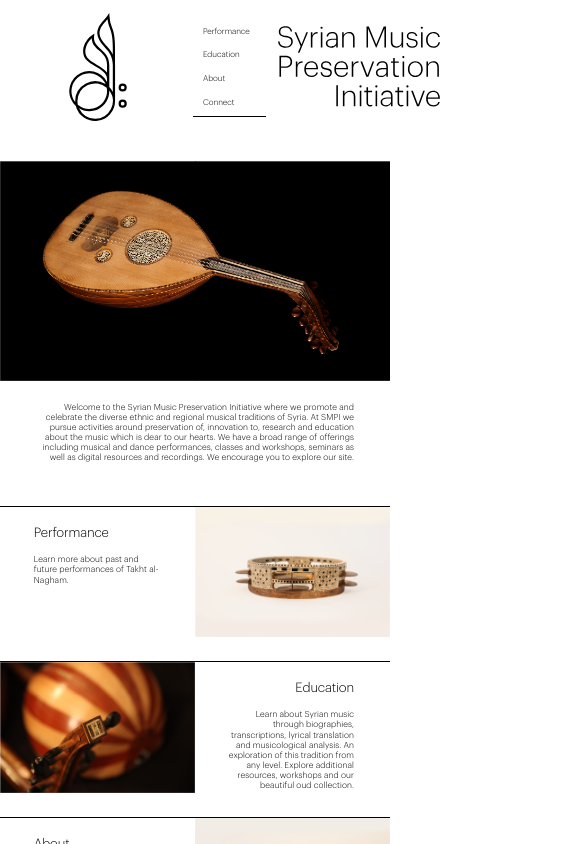
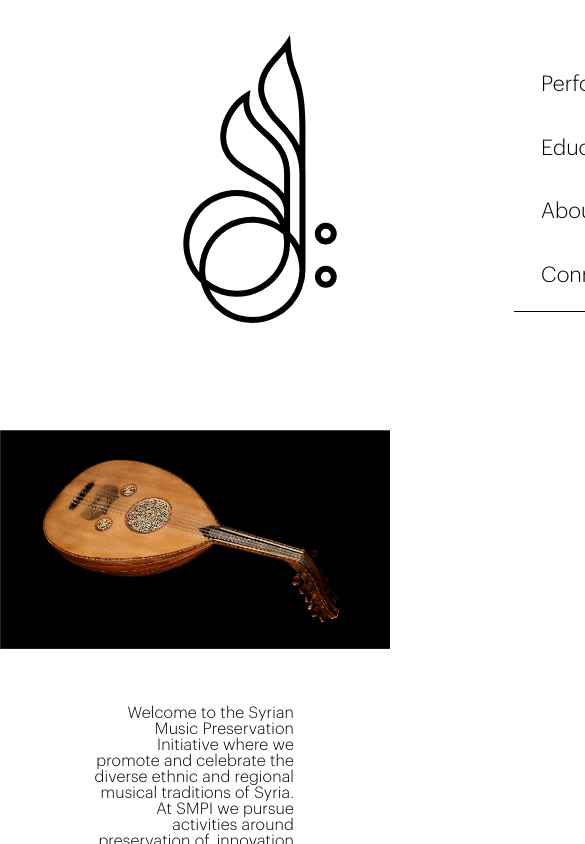
Before and after one commit to SyrianMusic/syrian-music-www, a Next.js app: page / in a window 390 px wide. Shown: the top 844 px of the page, 585 px wide, since content can reach past the window. Built offline with nearby package versions, Linux system fonts and the light colour scheme.

Commit message:
add mobile body typography

```diff
--- a/components/Typography.js
+++ b/components/Typography.js
@@ -1,21 +1,18 @@
 import cx from 'classnames';
 import PropTypes from 'prop-types';
-import { fontSizeMd, fontSizeLg, fontSizeH3 } from '../styles/mixins';
+import { fontSizeLg, fontSizeH3 } from '../styles/mixins';
 import theme from '../styles/theme';
 
-const variantMap = {
-  h1: 'h1',
-  h3: 'h3',
-  body: 'p',
-};
-
-const Typography = ({ className, children, as, textAlign, size, variant }) => {
-  let Component = variantMap.body;
+const Typography = ({ className, children, as, size, textAlign, variant }) => {
+  let Component = theme.typography.body.tagName;
 
   if (as) {
     Component = as;
-  } else if (Object.keys(variantMap).includes(variant)) {
-    Component = variantMap[variant];
+  } else if (
+    Object.keys(theme.typography).includes(variant) &&
+    theme.typography[variant]?.tagName
+  ) {
+    Component = theme.typography[variant].tagName;
   }
 
   return (
@@ -32,13 +29,12 @@ const Typography = ({ className, children, as, textAlign, size, variant }) => {
       {children}
       <style jsx>{`
         .size--md {
-          ${fontSizeMd};
-          margin-bottom: 1em;
+          font-size: ${theme.pxToRem(theme.typography.body.fontSizeMobile)};
+          line-height: ${theme.pxToRem(15)};
+          margin-bottom: ${theme.pxToRem(17.5)};
         }
 
         .size--lg {
-          ${fontSizeLg};
-          margin-bottom: ${theme.pxToEm(17.5, 22.5)};
         }
 
         .variant--h1,
@@ -47,14 +43,9 @@ const Typography = ({ className, children, as, textAlign, size, variant }) => {
         }
 
         .variant--h1 {
-          font-size: ${theme.pxToRem(42.5)};
-          line-height: ${theme.pxToRem(51)};
-          margin-bottom: ${theme.pxToEm(30, 42.5)};
         }
 
         .variant--h3 {
-          ${fontSizeH3};
-          margin-bottom: 1em;
         }
 
         .component-Typography-root:last-child {
@@ -63,6 +54,29 @@ const Typography = ({ className, children, as, textAlign, size, variant }) => {
 
         .variant--body {
           letter-spacing: 0.01em;
+        }
+
+        @media screen and (min-width: ${theme.breakpoint.mobileToDesktop}px) {
+          .size--md {
+            font-size: ${theme.pxToRem(theme.typography.body.fontSizeDesktop)};
+            line-height: ${theme.pxToRem(21)};
+          }
+
+          .size--lg {
+            ${fontSizeLg};
+            margin-bottom: ${theme.pxToEm(17.5, 22.5)};
+          }
+
+          .variant--h1 {
+            font-size: ${theme.pxToRem(42.5)};
+            line-height: ${theme.pxToRem(51)};
+            margin-bottom: ${theme.pxToEm(30, 42.5)};
+          }
+
+          .variant--h3 {
+            ${fontSizeH3};
+            margin-bottom: 1em;
+          }
         }
 
         .text-align--left {
@@ -102,7 +116,7 @@ Typography.propTypes = {
   as: PropTypes.string,
   size: PropTypes.oneOf(['md', 'lg']),
   textAlign: PropTypes.oneOf(['left', 'center', 'right']),
-  variant: PropTypes.oneOf(Object.keys(variantMap)),
+  variant: PropTypes.oneOf(Object.keys(theme.typography)),
 };
 
 Typography.defaultProps = {
--- a/styles/theme.js
+++ b/styles/theme.js
@@ -1,4 +1,18 @@
 const rootFontSize = 16;
+
+const typography = {
+  body: {
+    fontSizeMobile: 12.5,
+    fontSizeDesktop: 17.5,
+    tagName: 'p',
+  },
+  h1: {
+    tagName: 'h1',
+  },
+  h3: {
+    tagName: 'h3',
+  },
+};
 
 const theme = {
   breakpoint: {
@@ -10,8 +24,8 @@ const theme = {
   },
   font: {
     mobile: {
-      fontSizeMin: 6,
-      fontSizeMax: rootFontSize,
+      fontSizeMin: rootFontSize,
+      fontSizeMax: rootFontSize * 2,
     },
     desktop: {
       fontSizeMin: rootFontSize * 0.5,
@@ -19,7 +33,7 @@ const theme = {
     },
   },
   layout: {
-    contentWidthMin: 320,
+    contentWidthMin: 375,
     contentWidthMax: 960,
     gutter: {
       mobile: {
@@ -36,6 +50,7 @@ const theme = {
   pxToEm: (px, base = rootFontSize) => `${px / base}em`,
   pxToPercent: (px, base) => `${(px / base) * 100}%`,
   pxToRem: (px) => `${px / rootFontSize}rem`,
+  typography,
 };
 
 export default theme;
```
